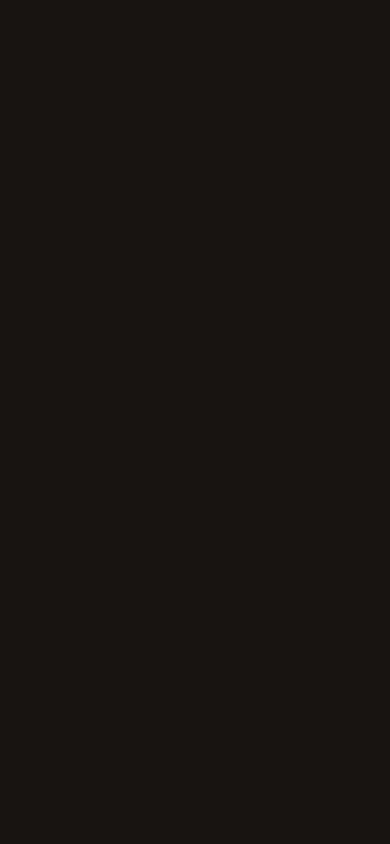
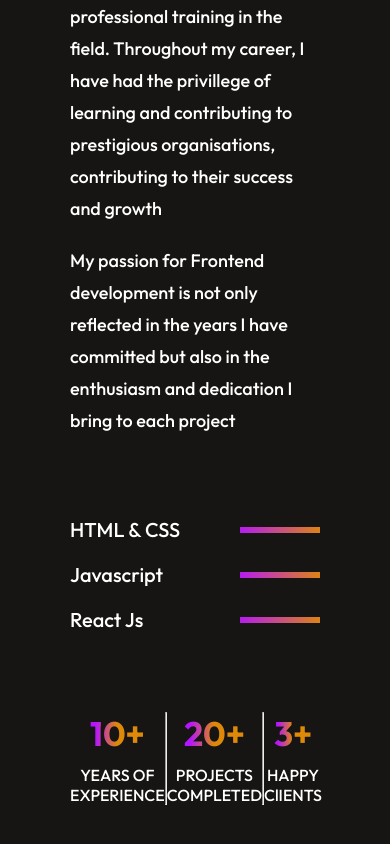
Before and after one commit to Francis6866/portfoliotrial, a React (Vite) app: page / in a window 390 px wide. Shown: the part 1613-2457 px from the top of the page. Before the commit the page ends 1357 px from the top, so only its background shows below. Built offline with nearby package versions, Linux system fonts and the light colour scheme.

Commit message:
added about section

```diff
--- a/src/App.jsx
+++ b/src/App.jsx
@@ -1,6 +1,7 @@
 import React from 'react'
 import Navbar from './components/Navbar/Navbar'
 import Hero from './components/Hero/Hero'
+import About from './components/About/About'
 //
 
 const App = () => {
@@ -8,6 +9,7 @@
     <div>
       <Navbar />
       <Hero />
+      <About />
     </div>
   )
 }
--- /dev/null
+++ b/src/components/About/About.jsx
@@ -0,0 +1,64 @@
+import React from 'react'
+import "./about.css";
+import theme from "../../assets/theme_pattern.svg"
+
+const About = () => {
+  return (
+    <div id='about' className='about'>
+        <div className="about-title">
+            <h1>About Me</h1>
+            <img src={theme} alt="" /> {/*theme*/}
+        </div>
+
+        <div className="about-section">
+
+            <div className="about-left">
+                <img src="" alt="" style={{width: "300px", height:"400px", border: "1px solid white"}}/> {/*profile image */}
+            </div>
+
+            <div className="about-right">
+                <div className="about-para">
+                    <p>I'm an experienced Frontend Developer with years of professional training in the field. Throughout my career, I have had the privillege of learning and contributing to prestigious organisations, contributing to their success and growth</p>
+                    <p>My passion for Frontend development is not only reflected in the years I have committed but also in the enthusiasm and dedication I bring to each project</p>
+                </div>
+                <div className="about-skills">
+                    <div className='about-skill'>
+                        <p>HTML & CSS</p>
+                        <hr style={{width: "70%"}}/>
+                    </div>
+                    <div className='about-skill'>
+                        <p>Javascript</p>
+                        <hr style={{width: "60%"}}/>
+                    </div>
+                    <div className='about-skill'>
+                        <p>React Js</p>
+                        <hr style={{width: "80%"}}/>
+                    </div>
+                </div>
+            </div>
+        </div>
+
+        <div className="about-achievements">
+                <div className="about-achievement">
+                    <h1>10+</h1>
+                    <p>YEARS OF EXPERIENCE</p>
+                </div>
+                <hr />
+                <div className="about-achievement">
+                    <h1>20+</h1>
+                    <p>PROJECTS COMPLETED</p>
+                </div>
+                <hr />
+                <div className="about-achievement">
+                    <h1>3+</h1>
+                    <p>HAPPY ClIENTS</p>
+                </div>
+                {/* <hr /> */}
+            </div>
+
+
+    </div>
+  )
+}
+
+export default About
--- /dev/null
+++ b/src/components/About/about.css
@@ -0,0 +1,179 @@
+.about{
+    display: flex;
+    flex-direction: column;
+    align-items: center;
+    justify-content: center;
+    gap: 80px;
+    margin: 80px 100px;
+}
+
+.about-title {
+    position: relative;
+}
+
+.about-title h1 {
+    padding: 0 30px;
+    font-size: 80px;
+    font-weight: 600;
+}
+
+.about-title img {
+    position: absolute;
+    bottom: 0;
+    left: 0;
+    z-index: -1;
+}
+
+.about-section{
+    display: flex;
+    /* flex-wrap: wrap; */
+    gap: 80px;
+}
+
+.about-left{
+    width: 30%;
+}
+
+.about-right{
+    display: flex;
+    flex-direction: column;
+    width: 65%;
+    gap: 80px;
+}
+
+.about-para {
+    display: flex;
+    flex-direction: column;
+    gap: 20px;
+    font-size: 24px;
+    font-weight: 500;
+}
+
+.about-skills{
+    display: flex;
+    flex-direction: column;
+    gap: 20px;
+}
+
+.about-skill {
+    display: flex;
+    gap: 50px;
+    align-items: center;
+    transition: 0.3s;
+}
+
+.about-skill p {
+    min-width: 150px;
+    font-size: 24px;
+    font-weight: 500;
+}
+
+.about-skill hr {
+    outline: none;
+    border: none;
+    width: 50%;
+    height: 8px;
+    background: linear-gradient(264deg, #DF8908 -5.09%, #B415FF 106.28%);
+}
+
+.about-achievements {
+    display: flex;
+    width: 100%;
+    justify-content: space-around;
+    margin-bottom: 80px;
+}
+
+.about-achievement {
+    display: flex;
+    flex-direction: column;
+    align-items: center;
+    gap: 10px;
+    transition: 0.5s;
+}
+
+.about-achievement h1 {
+    font-size: 60px;
+    font-weight: 700;
+    background: linear-gradient(270deg, #DF8908 50.41%, #B415FF 90.25%);
+    background-clip: text;
+    -webkit-background-clip: text;
+    -webkit-text-fill-color: transparent;
+}
+
+.about-achievement p{
+    font-size: 22px;
+    font-weight: 500;
+}
+
+.about-skill:hover{
+    transform: scale(1.05);
+    transition: 0.3s;
+}
+
+.about-achievement:hover{
+    transform: scale(1.12);
+    transition: 0.5s;
+}
+
+@media (max-width: 768px){
+    .about{
+        gap: 80px;
+        margin: 50px 70px;
+        align-items: start;
+    }
+
+    .about-title h1{
+        font-size: 50px;
+        padding: 0;
+    }
+
+    .about-title img{
+        width: 130px;
+        left: -20px;
+    }
+
+    .about-section{
+        flex-direction: column;
+    }
+
+    .about-left{
+        display: none;
+    }
+
+    .about-right{
+        width: 100%;
+    }
+
+    .about-para{
+        font-size: 18px;
+        line-height: 32px;
+    }
+
+    .about-skill{
+        gap: 20px;
+        align-items: center;
+    }
+
+    .about-skill p{
+        font-size: 20px;
+    }
+
+    .about-skill hr{
+        height: 6px;
+    }
+
+    .about-achievements{
+        justify-content: space-between;
+    }
+    .about-achievement{
+        gap: 10px;
+    }
+    .about-achievement h1{
+        font-size: 34px;
+        font-weight: 700;
+    }
+    .about-achievement p {
+        text-align: center;
+        font-size: 16px;
+    }
+}
```
